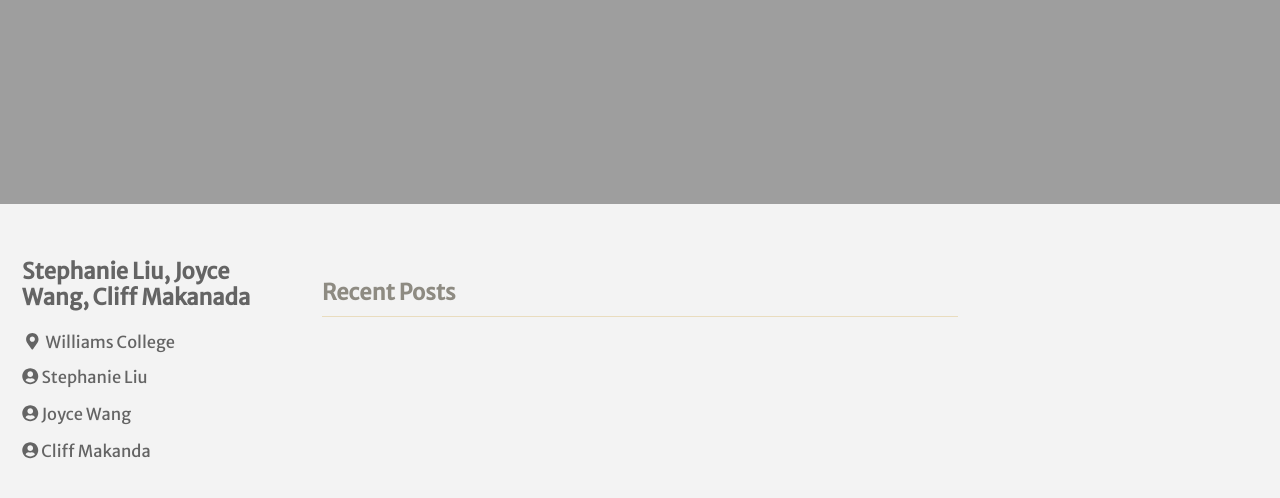
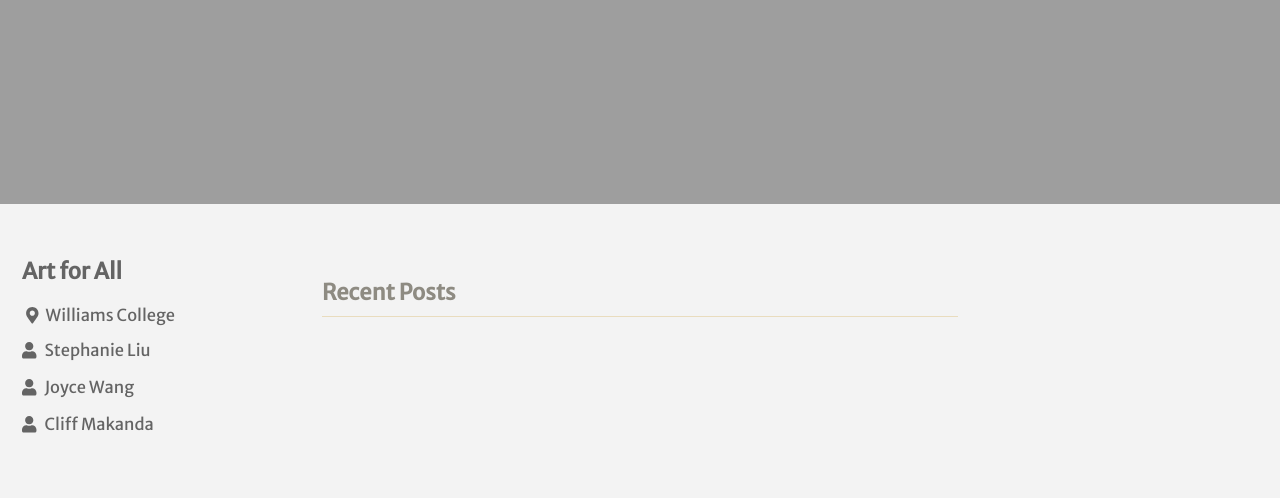
Before and after one commit to sliuu/hciproject, a Jekyll site: the page built from index.html, in a window 1280 px wide and 900 px high, scrolled down 856 px. Shown: the top 498 px of the window. Built offline with Jekyll 4.4.1, drawn with Linux system fonts in a browser that asks for light colours; nearby versions of some CDN libraries; some web fonts are replaced; the list of posts is cut into pages by our own code.

Commit message:
layout stuff

```diff
--- a/_config.yml
+++ b/_config.yml
@@ -90,7 +90,7 @@ analytics:
 
 # Site Author
 author:
-  name             : "Stephanie Liu, Joyce Wang, Cliff Makanada"
+  name             : "Art for All"
   avatar           : # path of avatar image, e.g. "/assets/images/bio-photo.jpg"
   bio              : ""
   location         : "Williams College"
--- a/_includes/author-profile-custom-links.html
+++ b/_includes/author-profile-custom-links.html
@@ -1,15 +1,15 @@
 <li>
-  <a href="http://sliuu.github.io/" itemprop="sameAs">
-    <i class="fas fa-user-circle" aria-hidden="true"></i> Stephanie Liu
+  <a href="http://sliuu.github.io/csci376">
+    <i class="fas fa-user" aria-hidden="true"></i><span style="margin-left: 8px;">Stephanie Liu</span>
   </a>
 </li>
 <li>
-  <a href="http://joycemwang.github.io/" itemprop="sameAs">
-    <i class="fas fa-user-circle" aria-hidden="true"></i> Joyce Wang
+  <a href="http://joycemwang.github.io/">
+    <i class="fas fa-user" aria-hidden="true"></i><span style="margin-left: 8px;">Joyce Wang</span>
   </a>
 </li>
 <li>
-  <a href="http://clifmak.github.io/" itemprop="sameAs">
-    <i class="fas fa-user-circle" aria-hidden="true"></i> Cliff Makanda
+  <a href="http://clifmak.github.io/">
+    <i class="fas fa-user" aria-hidden="true"></i><span style="margin-left: 8px;">Cliff Makanda</span>
   </a>
 </li>
```
Also changed, not shown: 3 other files.
